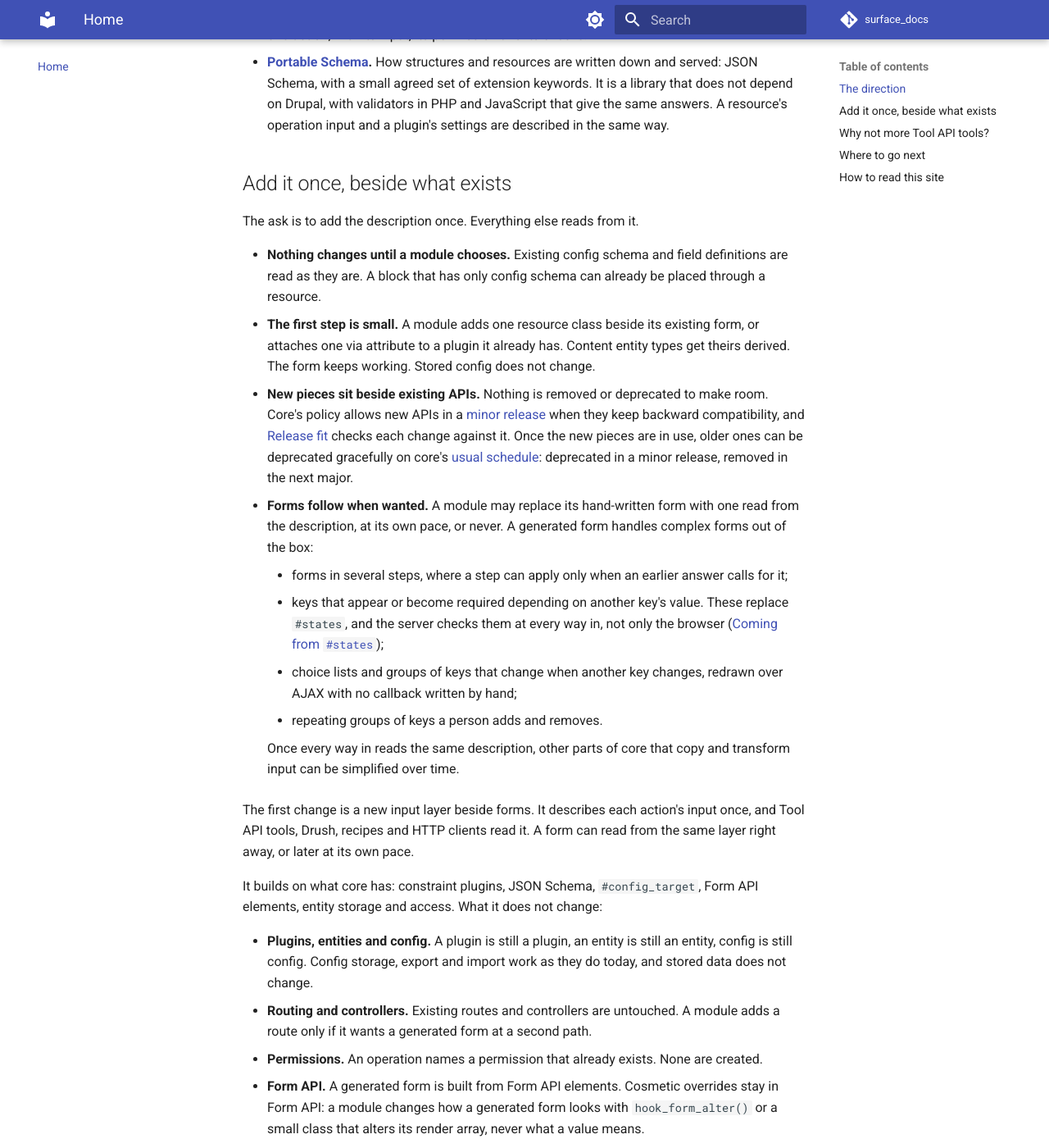
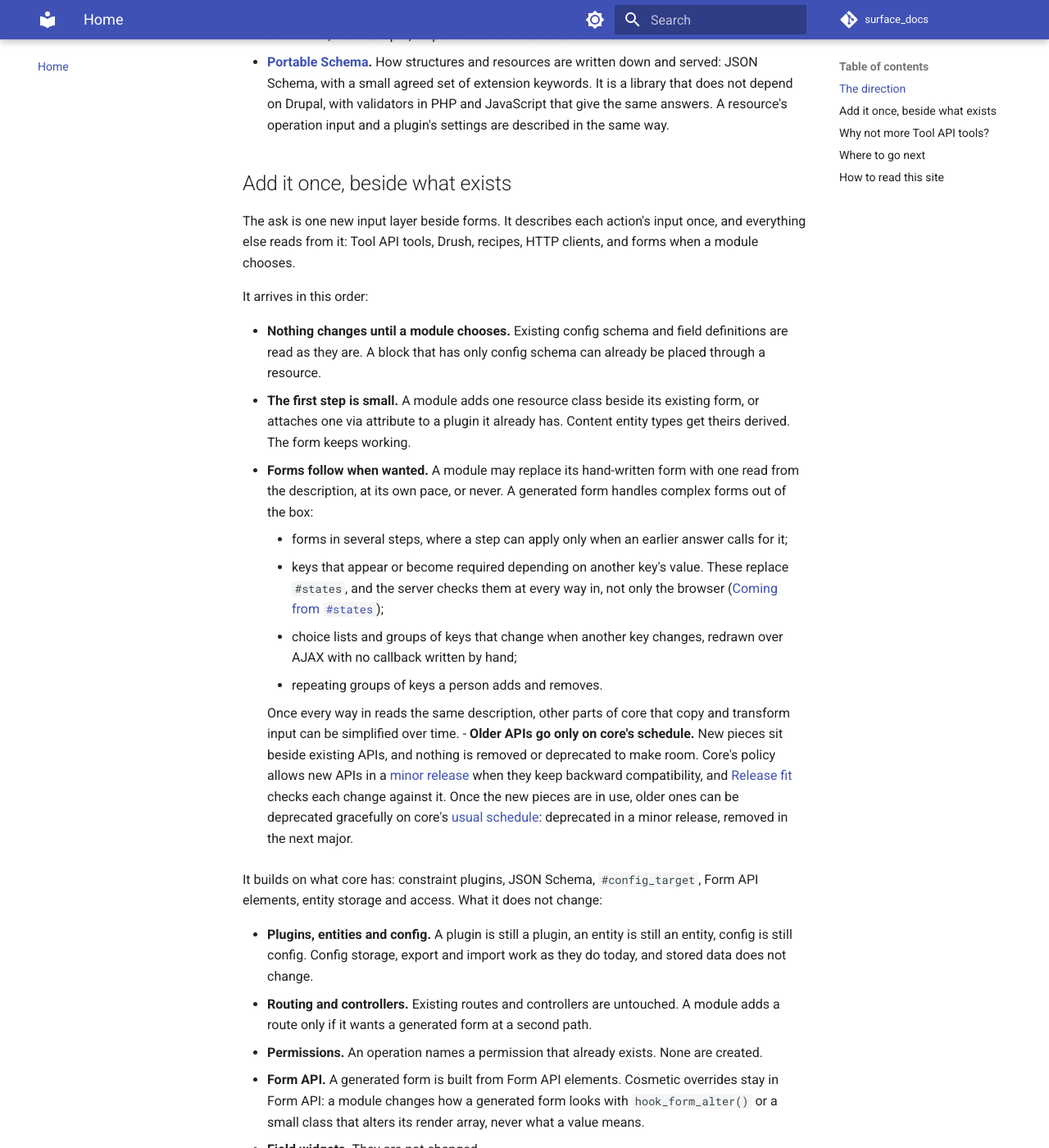
Before and after one commit to mlander/surface_docs, an MkDocs documentation site: the page built from docs/index.md, in a window 1280 px wide and 1400 px high, scrolled down 908 px. Shown: the whole window at 82% size. Built offline with MkDocs 1.6.1 and Material for MkDocs 9.7.7, drawn with Linux system fonts in a browser that asks for light colours; comment, search, counter and statistics services are not loaded.

Commit message:
Home: input layer first, steps in order

```diff
--- a/docs/index.md
+++ b/docs/index.md
@@ -16,11 +16,12 @@ Three concepts carry it:
 
 ## Add it once, beside what exists
 
-The ask is to add the description once. Everything else reads from it.
+The ask is one new input layer beside forms. It describes each action's input once, and everything else reads from it: Tool API tools, Drush, recipes, HTTP clients, and forms when a module chooses.
+
+It arrives in this order:
 
 - **Nothing changes until a module chooses.** Existing config schema and field definitions are read as they are. A block that has only config schema can already be placed through a resource.
-- **The first step is small.** A module adds one resource class beside its existing form, or attaches one via attribute to a plugin it already has. Content entity types get theirs derived. The form keeps working. Stored config does not change.
-- **New pieces sit beside existing APIs.** Nothing is removed or deprecated to make room. Core's policy allows new APIs in a [minor release](https://www.drupal.org/about/core/policies/core-change-policies/allowed-changes#minor) when they keep backward compatibility, and [Release fit](path/release-fit.md) checks each change against it. Once the new pieces are in use, older ones can be deprecated gracefully on core's [usual schedule](https://www.drupal.org/about/core/policies/core-change-policies/allowed-changes#s-deprecations): deprecated in a minor release, removed in the next major.
+- **The first step is small.** A module adds one resource class beside its existing form, or attaches one via attribute to a plugin it already has. Content entity types get theirs derived. The form keeps working.
 - **Forms follow when wanted.** A module may replace its hand-written form with one read from the description, at its own pace, or never. A generated form handles complex forms out of the box:
     - forms in several steps, where a step can apply only when an earlier answer calls for it;
     - keys that appear or become required depending on another key's value. These replace `#states`, and the server checks them at every way in, not only the browser ([Coming from `#states`](https://git.drupalcode.org/project/surface/-/blob/d5486fd4/docs/forms.md#coming-from-states));
@@ -28,8 +29,7 @@ The ask is to add the description once. Everything else reads from it.
     - repeating groups of keys a person adds and removes.
 
     Once every way in reads the same description, other parts of core that copy and transform input can be simplified over time.
-
-The first change is a new input layer beside forms. It describes each action's input once, and Tool API tools, Drush, recipes and HTTP clients read it. A form can read from the same layer right away, or later at its own pace.
+- **Older APIs go only on core's schedule.** New pieces sit beside existing APIs, and nothing is removed or deprecated to make room. Core's policy allows new APIs in a [minor release](https://www.drupal.org/about/core/policies/core-change-policies/allowed-changes#minor) when they keep backward compatibility, and [Release fit](path/release-fit.md) checks each change against it. Once the new pieces are in use, older ones can be deprecated gracefully on core's [usual schedule](https://www.drupal.org/about/core/policies/core-change-policies/allowed-changes#s-deprecations): deprecated in a minor release, removed in the next major.
 
 It builds on what core has: constraint plugins, JSON Schema, `#config_target`, Form API elements, entity storage and access. What it does not change:
 
```
